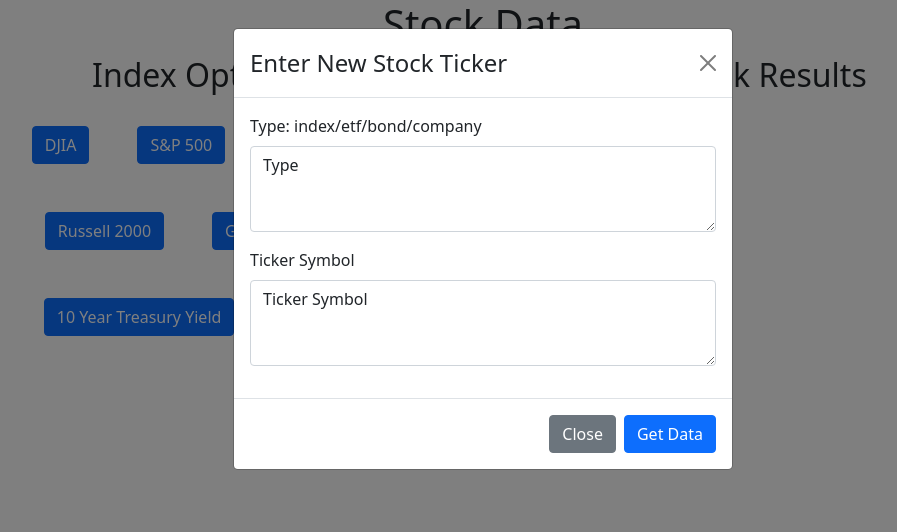
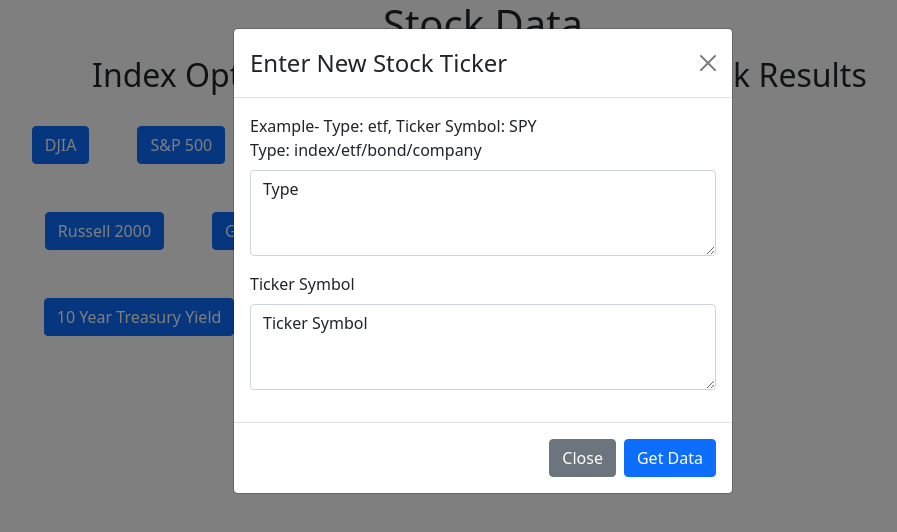
Before and after one commit to judorsch/stocks, a React (Create React App) app: page / in a window 1280 px wide. Both pictures are taken after a click on the button "Other". Shown: the top 532 px of the page, without its empty margins (157-1054 px from the left). Built offline with nearby package versions, Linux system fonts and the light colour scheme.

Commit message:
Adding an example

```diff
--- a/src/Components/StockPicker.tsx
+++ b/src/Components/StockPicker.tsx
@@ -27,6 +27,7 @@
         </Modal.Header>
 
         <Modal.Body>
+            Example-  Type: etf, Ticker Symbol: SPY
         <Form>
             <Form.Group className="mb-3" controlId="addCardForm.promptTextArea">
                 <Form.Label>Type: index/etf/bond/company</Form.Label>
```
